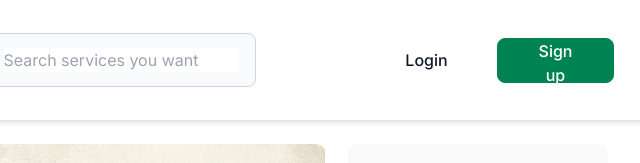
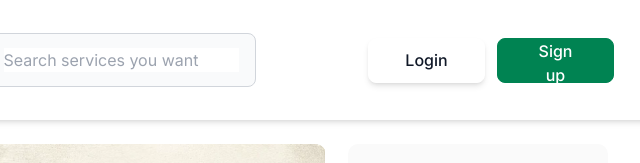
Before and after one commit to DineshR-Sparkout/Eatzilla, a website: page src/index.html in a window 1280 px wide. Shown: the top 163 px of the page, 586-1226 px from the left. Drawn offline with nearby package versions, Linux system fonts and the light colour scheme.

Commit message:
commit changes

```diff
--- a/src/index.html
+++ b/src/index.html
@@ -55,7 +55,7 @@
                     </div>
                 </form>
                 <div class="flex flex-col lg:flex-row gap-3 order-3 lg:items-center pt-3 lg:pt-0">
-                    <button type="button" class="lg:px-9 md:px-8 sm:px-7 px-6 border border-white hover:border-dark-cerulean text-soap-stone hover:text-dark-cerulean text-xs sm:text-sm lg:text-base font-medium leading-3 bg-white rounded-lg h-9 md:h-10 xl:h-[45px] w-[117px]">Login</button>
+                    <button type="button" class="lg:px-9 md:px-8 sm:px-7 px-6 border border-white hover:border-dark-cerulean text-soap-stone hover:text-dark-cerulean text-xs sm:text-sm lg:text-base font-medium leading-3 bg-white rounded-lg h-9 md:h-10 xl:h-[45px] w-[117px] shadow-md">Login</button>
                     <button type="button" class="lg:px-[29px] md:px-7 sm:px-6 px-5 border border-dark-cerulean rounded-lg text-white hover:text-dark-cerulean text-xs sm:text-sm lg:text-base font-medium leading-3 bg-dark-cerulean hover:bg-white h-9  md:h-10 lg:h-[45px] w-[117px]">Sign up</button>
                 </div>
             </div>
```
Also changed, not shown: src/output.css.
